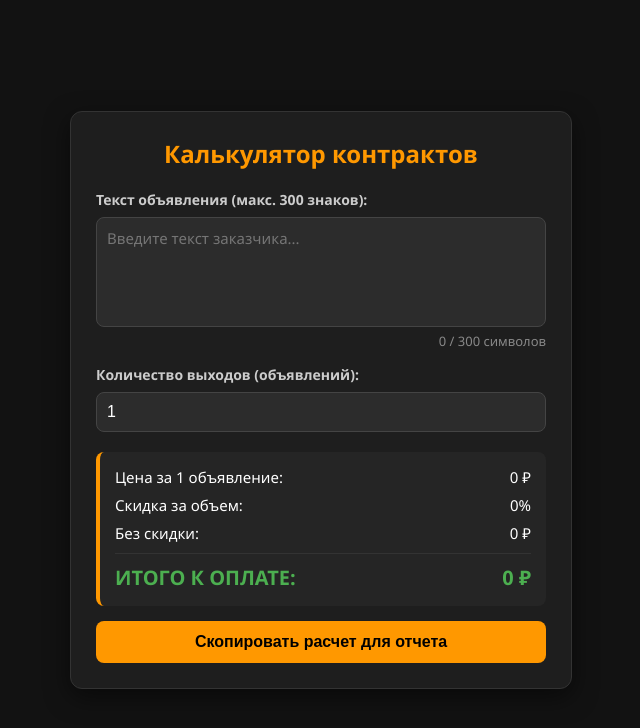
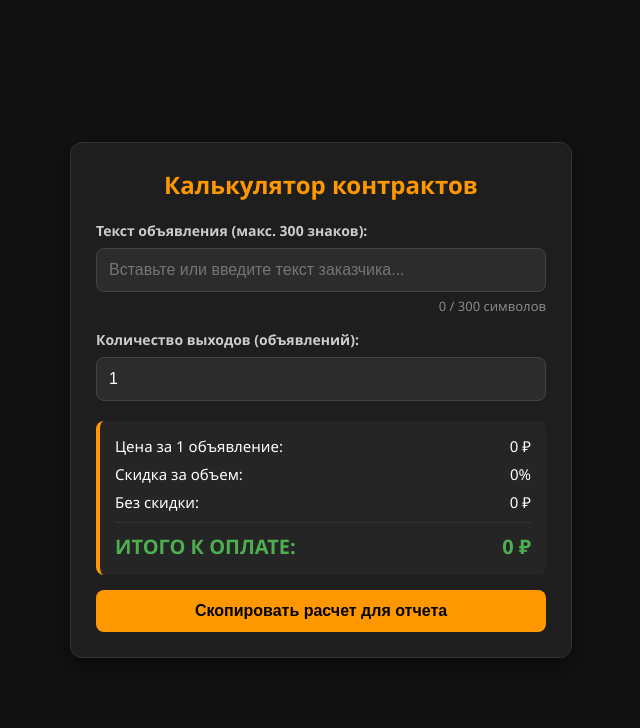
Before and after one commit to voronkova12032000-wq/news-calc, a plain HTML site: page index.html in a window 1280 px wide. Shown: the whole page, without its empty margins (319-959 px from the left). Drawn offline with Linux system fonts and the light colour scheme.

Commit message:
Update index.html

```diff
--- a/index.html
+++ b/index.html
@@ -36,21 +36,17 @@
             font-size: 14px;
             color: #cccccc;
         }
-        #adText {
-            display: block;
+        input {
             width: 100%;
-            height: 110px;
+            padding: 12px;
             background-color: #2c2c2c;
             border: 1px solid #444;
             border-radius: 8px;
             color: #fff;
-            padding: 10px;
-            font-size: 15px;
-            font-family: inherit;
-            resize: none;
+            font-size: 16px;
             box-sizing: border-box;
         }
-        #adText:focus {
+        input:focus {
             outline: none;
             border-color: #ff9800;
         }
@@ -65,20 +61,8 @@
             color: #f44336;
             font-weight: bold;
         }
-        input[type="number"] {
-            width: 100%;
-            padding: 10px;
-            background-color: #2c2c2c;
-            border: 1px solid #444;
-            border-radius: 8px;
-            color: #fff;
-            font-size: 16px;
-            box-sizing: border-box;
+        #adQty {
             margin-bottom: 20px;
-        }
-        input[type="number"]:focus {
-            outline: none;
-            border-color: #ff9800;
         }
         .results {
             background-color: #252525;
@@ -133,7 +117,7 @@
     <h2>Калькулятор контрактов</h2>
 
     <label for="adText">Текст объявления (макс. 300 знаков):</label>
-    <textarea id="adText" maxlength="300" placeholder="Введите текст заказчика..."></textarea>
+    <input type="text" id="adText" maxlength="300" placeholder="Вставьте или введите текст заказчика...">
     <div id="charCount" class="counter">0 / 300 символов</div>
 
     <label for="adQty">Количество выходов (объявлений):</label>
```
